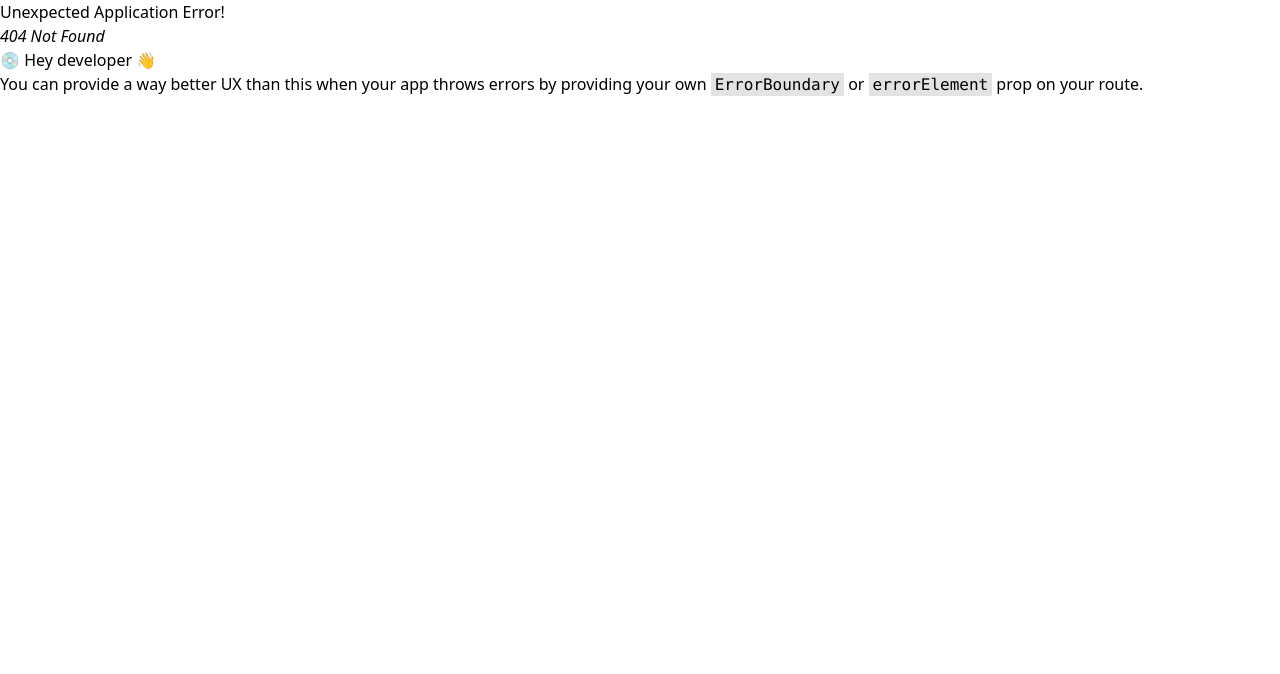
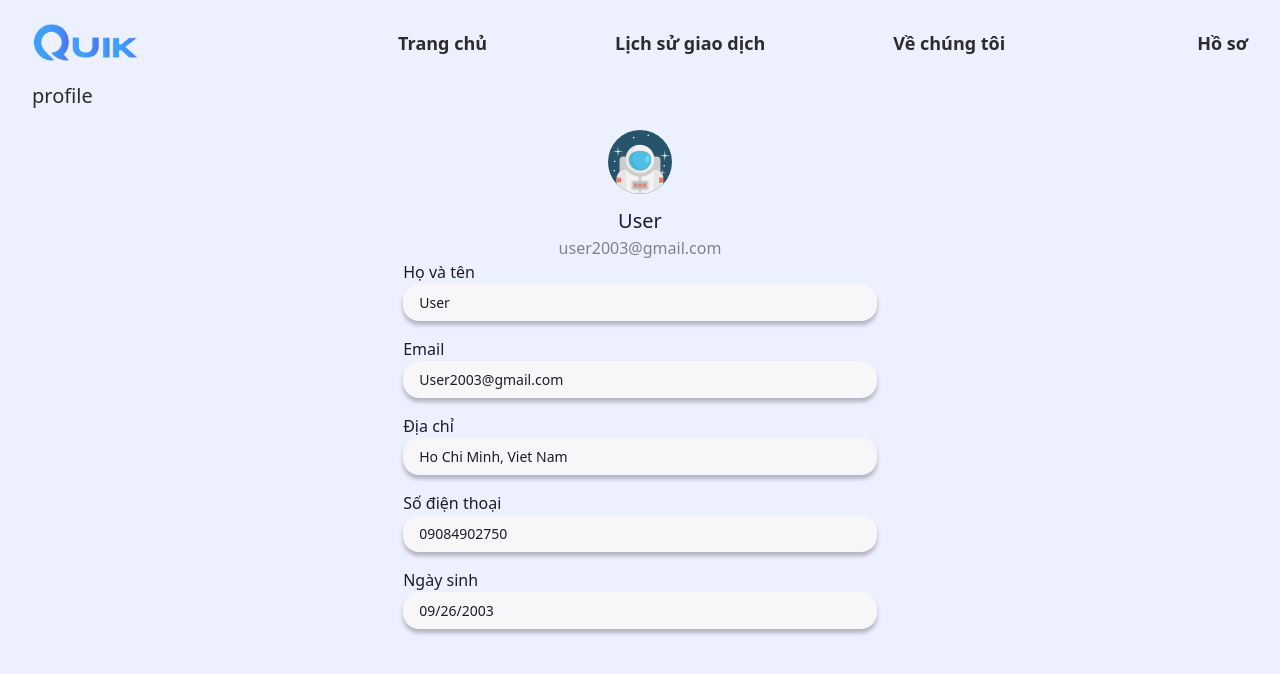
Before and after one commit to LuanVM1810/quik, a React (Vite) app: page /profile in a window 1280 px wide. Before the commit this address had no page. Shown: the top 674 px of the page. Built offline with nearby package versions, Linux system fonts and the light colour scheme.

Commit message:
add profile component

```diff
--- a/src/App.tsx
+++ b/src/App.tsx
@@ -14,6 +14,7 @@ import SignUp from "./components/SignUp/SignUp";
 import ForgotPassword from "./components/SignUp/ForgotPassword";
 import OrderHistoryPage from "./pages/OrderHistoryPage";
 import SignUpCompany from "./components/SignUp/SignUpCompany";
+import Profile from "./components/Profile/Profile";
 
 const router = createBrowserRouter(
   createRoutesFromElements(
@@ -28,6 +29,7 @@ const router = createBrowserRouter(
         <Route index element={<AllSpace />} />
         <Route path=":roomId" element={<RoomDetail />} />
       </Route>
+      <Route path="profile" element={<Profile />} />
     </Route>
   )
 );
--- a/src/components/Header/Header.tsx
+++ b/src/components/Header/Header.tsx
@@ -12,7 +12,7 @@ const Header = () => {
   const navigate = useNavigate();
 
   const onClickProfileAvatar = () => {
-    navigate("/sign-in");
+    navigate("/profile");
   };
 
   const goOrderHistory = () => {
--- a/src/components/ImageSlider/ImageSlider.tsx
+++ b/src/components/ImageSlider/ImageSlider.tsx
@@ -17,8 +17,6 @@ const ImageSlider = ({ autoSlide }: Props) => {
         const newIndex = isLastSlide ? 0 : currentIndex + 1;
         setCurrentIndex(newIndex);
       }, 2500);
-    } else {
-      return () => {};
     }
   }, [currentIndex, autoSlide]);
 
@@ -58,15 +56,15 @@ const ImageSlider = ({ autoSlide }: Props) => {
       >
         <BsChevronCompactRight size={30} />
       </div>
-      <div className="flex top-4 justify-center py-2">
-        {slider.map((slide, index) => (
+      <div className={`flex top-4 justify-center py-2`}>
+        {slider.map((slide) => (
           <div
-            key={index}
+            key={slide.id}
             onClick={() => {
-              gotoSlide(index);
+              gotoSlide(slide.id);
             }}
             className={` ${
-              currentIndex === index && `text-[#506DF7]`
+              currentIndex === slide.id && `text-[#506DF7]`
             } text-2xl cursor-pointer`}
           >
             <RxDotFilled key={slide.url} />
--- /dev/null
+++ b/src/components/Profile/Profile.tsx
@@ -0,0 +1,50 @@
+import Avatar from "../../assets/astronaut.png";
+const Profile = () => {
+  return (
+    <>
+      <div className="flex flex-col text-[#1B1E28] h-auto px-4 min-h-screen">
+        <div className="flex flex-col items-center gap-3">
+          <img src={Avatar} />
+          <div className="text-center">
+            <p className="text-[20px]">User</p>
+            <p className="text-[#7D848D]">user2003@gmail.com</p>
+          </div>
+        </div>
+        <div className="flex flex-col gap-4 md:px-[20%] lg:px-[30%]">
+          <div>
+            <label className="text-[16px]">Họ và tên</label>
+            <div className="rounded-[16px] text-[14px] bg-[#F7F7F9] px-4 py-2 shadow-btn">
+              User
+            </div>
+          </div>
+          <div>
+            <label className="text-[16px]">Email</label>
+            <div className="rounded-[16px] text-[14px] bg-[#F7F7F9] px-4 py-2 shadow-btn">
+              User2003@gmail.com
+            </div>
+          </div>
+          <div>
+            <label className="text-[16px]">Địa chỉ</label>
+            <div className="rounded-[16px] text-[14px] bg-[#F7F7F9] px-4 py-2 shadow-btn">
+              Ho Chi Minh, Viet Nam
+            </div>
+          </div>
+          <div>
+            <label className="text-[16px]">Số điện thoại</label>
+            <div className="rounded-[16px] text-[14px] bg-[#F7F7F9] px-4 py-2 shadow-btn">
+              09084902750
+            </div>
+          </div>
+          <div>
+            <label className="text-[16px]">Ngày sinh</label>
+            <div className="rounded-[16px] text-[14px] bg-[#F7F7F9] px-4 py-2 shadow-btn">
+              09/26/2003
+            </div>
+          </div>
+        </div>
+      </div>
+    </>
+  );
+};
+
+export default Profile;
--- a/src/components/RoomList/RoomDetail.tsx
+++ b/src/components/RoomList/RoomDetail.tsx
@@ -36,7 +36,7 @@ export default function RoomDetail() {
   };
   return (
     <div className="text-[#111111] h-screen lg:px-[150px]">
-      <div className="grid grid-cols-1 lg:grid-cols-3 lg:gap-x-10">
+      <div className="grid grid-cols-1 lg:grid-cols-3 lg:gap-x-5">
         <div className="text-lg lg:row-span-1 lg:text-xl">
           <div className="flex gap-2 items-center">
             <p className="text-white font-semibold p-1 text-xs lg:text-sm rounded-md bg-[#506DF7]">
--- a/src/components/ScrollToTop/ScrollToTop.tsx
+++ b/src/components/ScrollToTop/ScrollToTop.tsx
@@ -2,7 +2,7 @@ import { useEffect } from "react";
 import { useLocation } from "react-router-dom";
 
 const ScrollToTop = () => {
-  const { pathname } = useLocation();
+  const pathname = useLocation();
 
   useEffect(() => {
     window.scrollTo(0, 0);
--- a/src/constants/index.ts
+++ b/src/constants/index.ts
@@ -51,21 +51,27 @@ export const roomList = [
 
 export const slider = [
   {
+    id: 0,
     url: "https://images.pexels.com/photos/1181533/pexels-photo-1181533.jpeg?auto=compress&cs=tinysrgb&w=1260&h=750&dpr=1",
   },
   {
+    id: 1,
     url: "https://images.pexels.com/photos/275484/pexels-photo-275484.jpeg?auto=compress&cs=tinysrgb&w=1260&h=750&dpr=1",
   },
   {
+    id: 2,
     url: "https://images.pexels.com/photos/2566581/pexels-photo-2566581.jpeg?auto=compress&cs=tinysrgb&w=1260&h=750&dpr=1",
   },
   {
+    id: 3,
     url: "https://images.pexels.com/photos/416405/pexels-photo-416405.jpeg?auto=compress&cs=tinysrgb&w=1260&h=750&dpr=1",
   },
   {
+    id: 4,
     url: "https://images.pexels.com/photos/159213/hall-congress-architecture-building-159213.jpeg?auto=compress&cs=tinysrgb&w=1260&h=750&dpr=1",
   },
   {
+    id: 5,
     url: "https://images.pexels.com/photos/380768/pexels-photo-380768.jpeg?auto=compress&cs=tinysrgb&w=1260&h=750&dpr=1",
   },
 ];
```
Also changed, not shown: src/assets/astronaut.png (added).
